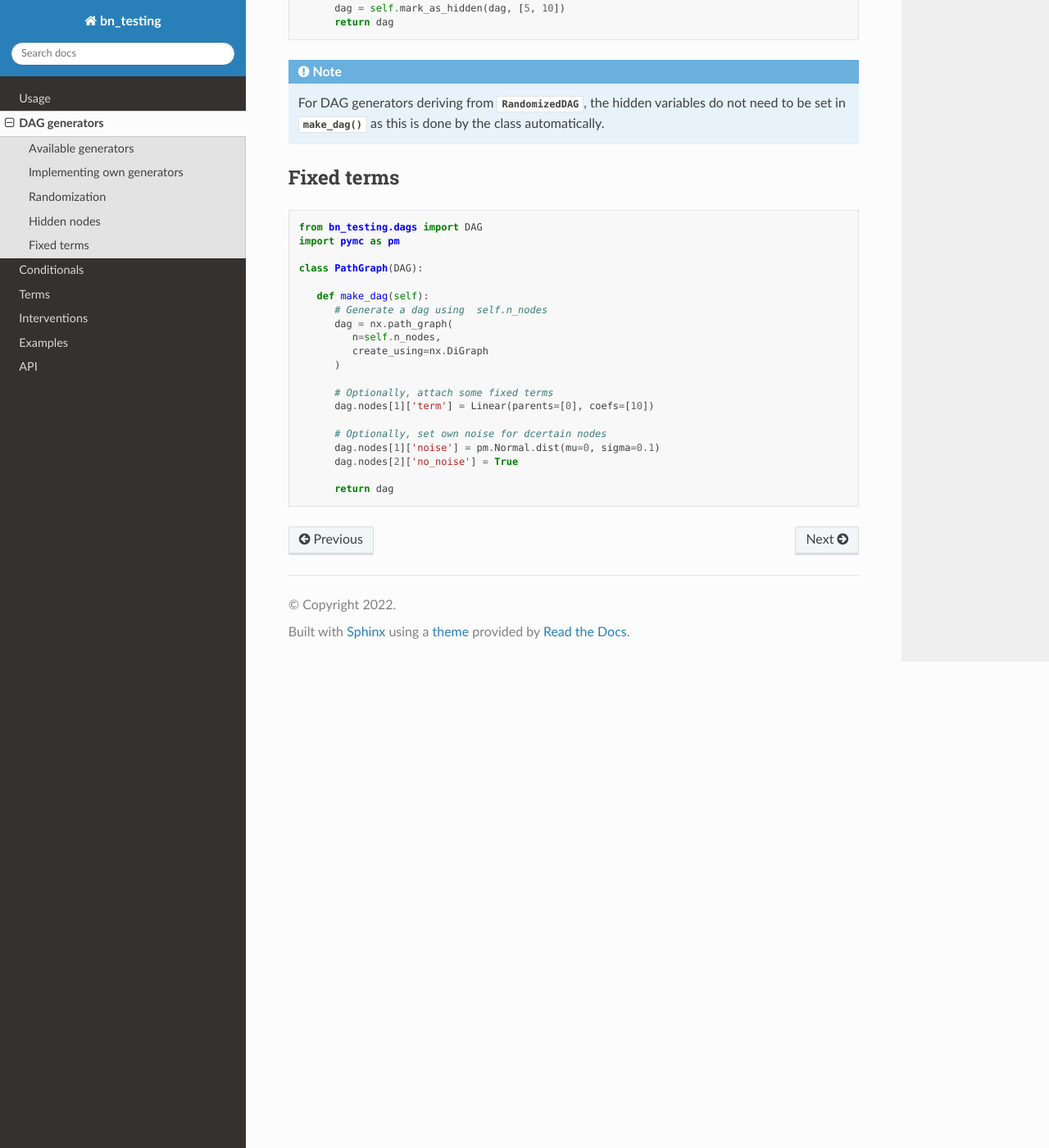
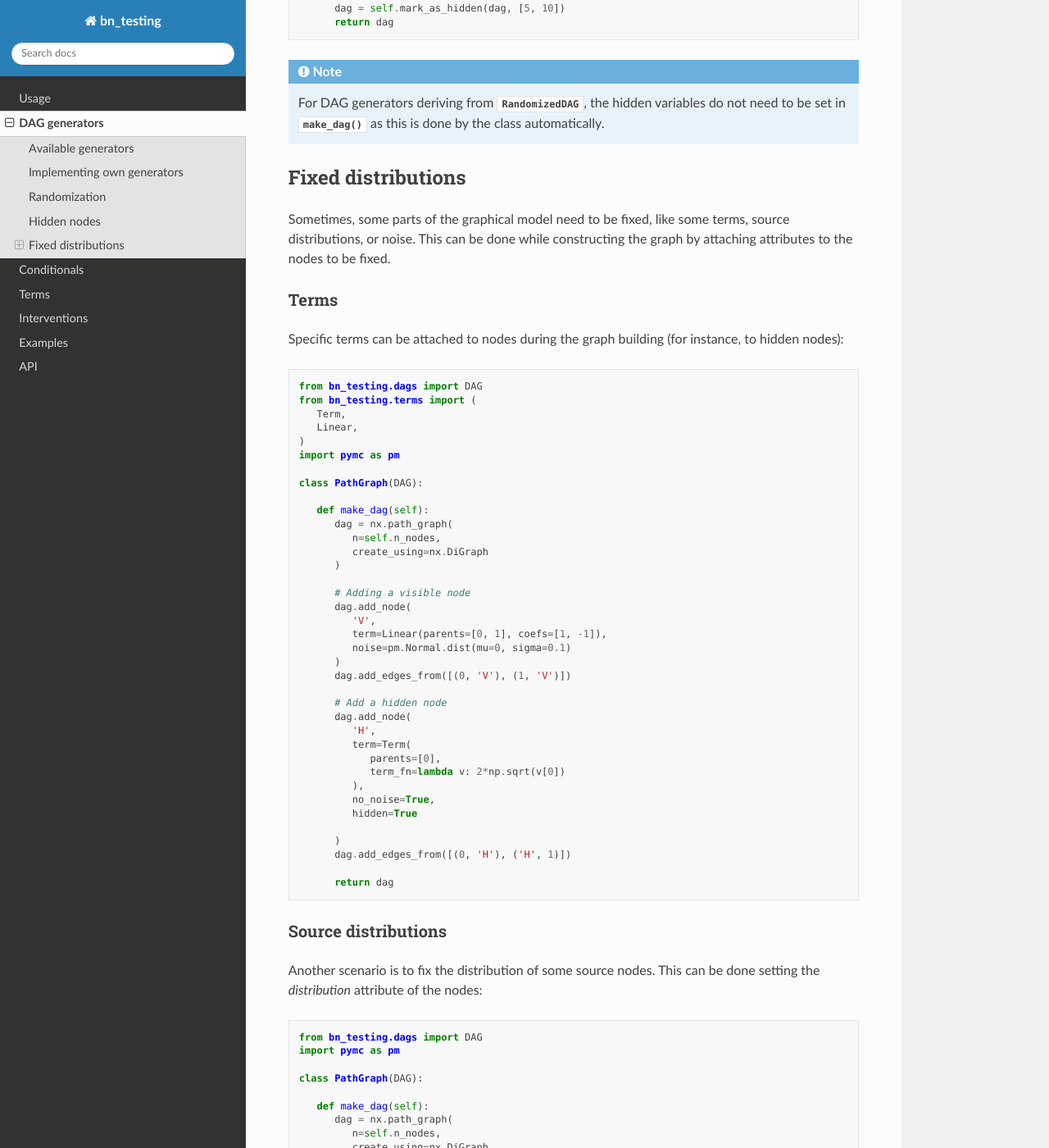
Before and after one commit to windisch/bn_testing, a Sphinx documentation site: the page built from docs/source/dags.rst, in a window 1280 px wide and 1400 px high, scrolled down 2307 px. Shown: the whole window at 82% size. Built offline with Sphinx 7.4.7 and the Read the Docs theme 2.0.0, drawn with Linux system fonts in a browser that asks for light colours; some of the changed text lies outside the part shown.

Commit message:
update docs

```diff
--- a/docs/source/dags.rst
+++ b/docs/source/dags.rst
@@ -147,8 +147,68 @@ This can also be done using the helper
    by the class automatically.
 
 
-Fixed terms
------------
+Fixed distributions
+-------------------
+
+Sometimes, some parts of the graphical model need to be fixed, like
+some terms, source distributions, or noise. This can be done while
+constructing the graph by attaching attributes to the nodes to be
+fixed.
+
+
+Terms
+"""""
+
+Specific terms can be attached to nodes during the graph building (for
+instance, to hidden nodes):
+
+.. code-block:: python
+
+   from bn_testing.dags import DAG
+   from bn_testing.terms import (
+      Term,
+      Linear,
+   )
+   import pymc as pm
+
+   class PathGraph(DAG):
+
+      def make_dag(self):
+         dag = nx.path_graph(
+            n=self.n_nodes,
+            create_using=nx.DiGraph
+         )
+
+         # Adding a visible node
+         dag.add_node(
+            'V',
+            term=Linear(parents=[0, 1], coefs=[1, -1]),
+            noise=pm.Normal.dist(mu=0, sigma=0.1)
+         )
+         dag.add_edges_from([(0, 'V'), (1, 'V')])
+
+         # Add a hidden node
+         dag.add_node(
+            'H',
+            term=Term(
+               parents=[0],
+               term_fn=lambda v: 2*np.sqrt(v[0])
+            ),
+            no_noise=True,
+            hidden=True
+
+         )
+         dag.add_edges_from([(0, 'H'), ('H', 1)])
+
+         return dag
+
+
+
+Source distributions
+""""""""""""""""""""
+
+Another scenario is to fix the distribution of some source nodes. This
+can be done setting the `distribution` attribute of the nodes:
 
 .. code-block:: python
 
@@ -158,17 +218,17 @@ Fixed terms
    class PathGraph(DAG):
 
       def make_dag(self):
-         # Generate a dag using  self.n_nodes
          dag = nx.path_graph(
             n=self.n_nodes,
             create_using=nx.DiGraph
          )
 
-         # Optionally, attach some fixed terms
-         dag.nodes[1]['term'] = Linear(parents=[0], coefs=[10])
+         mu = self.random.uniform(-1, 1)
+         dag.nodes[0]['distribution'] = pm.Normal.dist(mu=mu, sigma=0.1)
+         return dag
 
-         # Optionally, set own noise for dcertain nodes
-         dag.nodes[1]['noise'] = pm.Normal.dist(mu=0, sigma=0.1)
-         dag.nodes[2]['no_noise'] = True
+.. note::
 
-         return dag
+   The attribiute `distribution` is ignored for any non-source node
+   and vice-verse are the attributes `noise` and `term` for nodes with
+   incoming edges.
```
Also changed, not shown: other parts of docs/source/dags.rst (+1 -1 lines), docs/source/terms.rst (+31 -1 lines), 3 other files.
